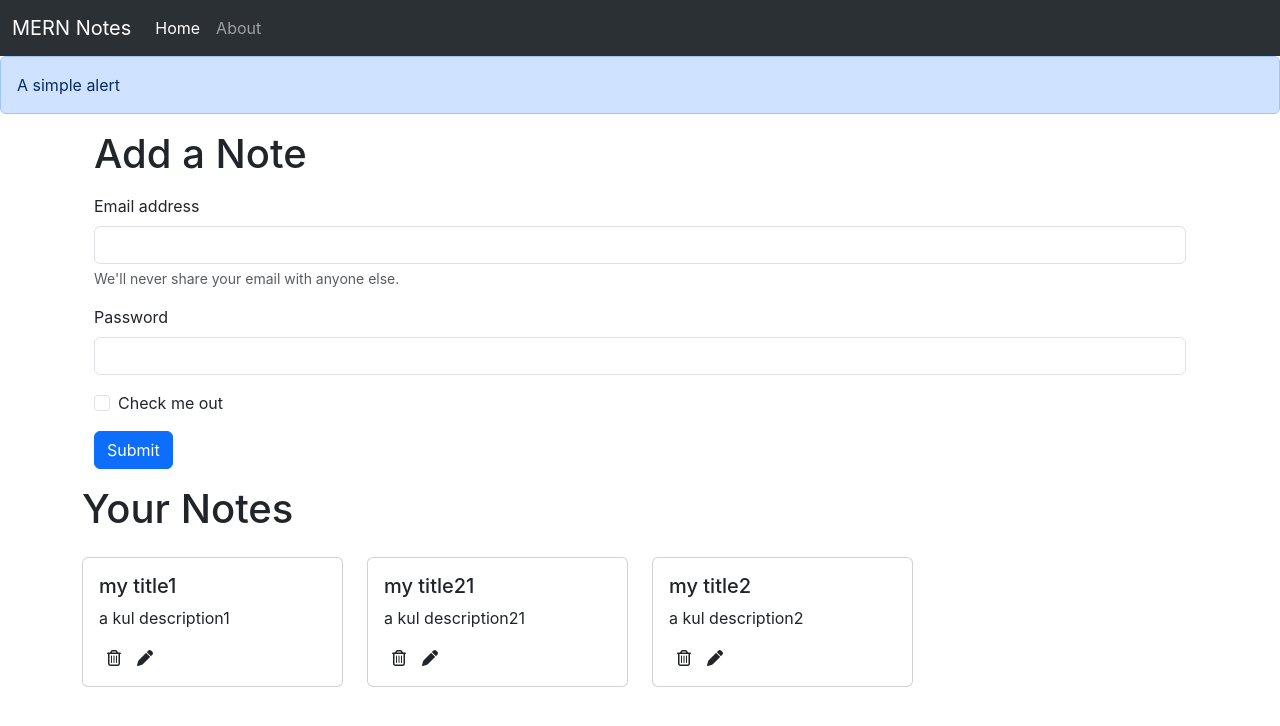
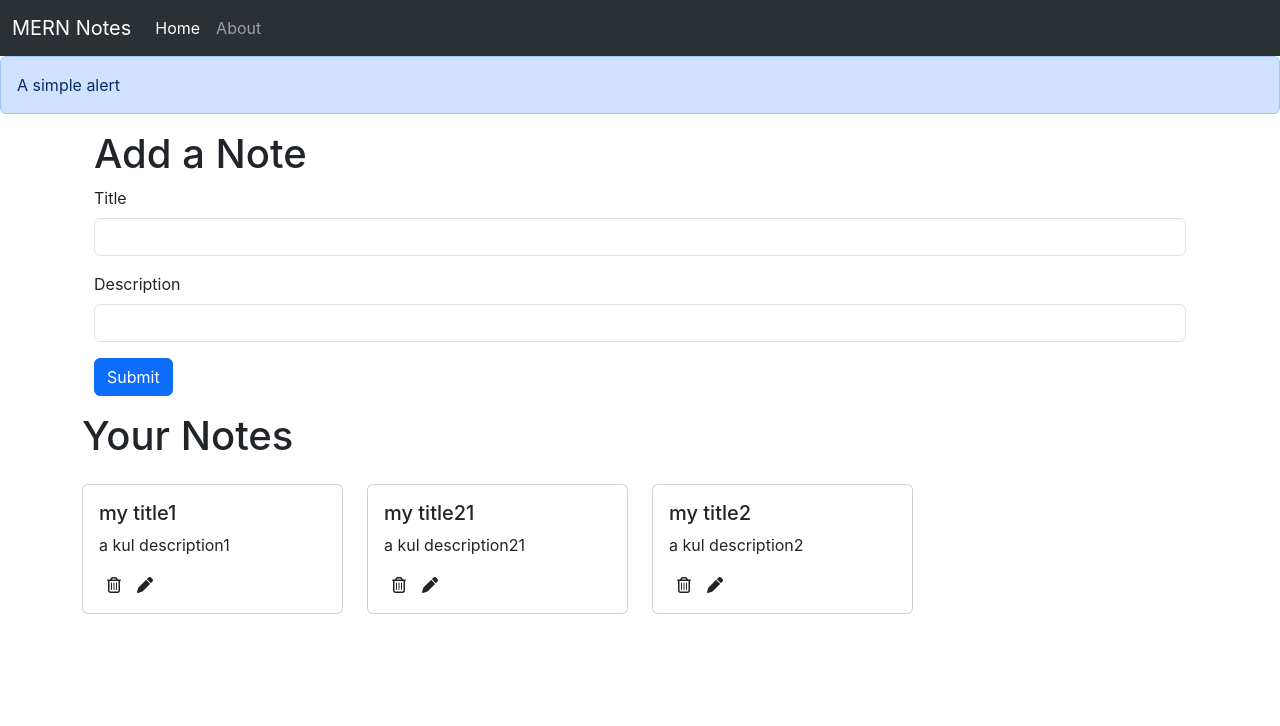
Before and after one commit to shubhamxdd/mernnotes-frontend, a React (Create React App) app: page / in a window 1280 px wide. Shown: the top 726 px of the page. Built offline with nearby package versions, Linux system fonts and the light colour scheme.

Commit message:
done almost (api call left)

```diff
--- /dev/null
+++ b/src/components/AddNote.jsx
@@ -0,0 +1,60 @@
+import React, { useContext, useState } from "react";
+import noteContext from "../context/notes/noteContext";
+
+const AddNote = () => {
+  const context = useContext(noteContext);
+  const { addNote } = context;
+  const [note, setNote] = useState({title: "", description: "", tag: "zxc"})
+
+  const handleClick = () => {
+    addNote(note.title, note.description, note.tag)
+  };
+  const onChange = (e) => {
+    e.preventDefault();
+    setNote({...note, [e.target.name]: e.target.value})
+  };
+
+  return (
+    <div>
+      <div className="container my-3">
+        <h1>Add a Note</h1>
+        {/* <form className="my-3"> */}
+          <div className="mb-3">
+            <label htmlFor="title" className="form-label">
+              Title
+            </label>
+            <input
+              type="text"
+              className="form-control"
+              id="title"
+              name="title"
+              aria-describedby="emailHelp"
+              onChange={onChange}
+            />
+          </div>
+          <div className="mb-3">
+            <label htmlFor="description" className="form-label">
+              Description
+            </label>
+            <input
+              type="text"
+              className="form-control"
+              id="description"
+              name="description"
+              onChange={onChange}
+            />
+          </div>
+          <button
+            type="submit"
+            className="btn btn-primary"
+            onClick={handleClick}
+          >
+            Submit
+          </button>
+        {/* </form> */}
+      </div>
+    </div>
+  );
+};
+
+export default AddNote;
--- a/src/components/Home.jsx
+++ b/src/components/Home.jsx
@@ -3,48 +3,6 @@
 const Home = () => {
   return (
     <div>
-      <div className="container my-3">
-        <h1>Add a Note</h1>
-        <form className="my-3">
-          <div className="mb-3">
-            <label htmlFor="exampleInputEmail1" className="form-label">
-              Email address
-            </label>
-            <input
-              type="email"
-              className="form-control"
-              id="exampleInputEmail1"
-              aria-describedby="emailHelp"
-            />
-            <div id="emailHelp" className="form-text">
-              We'll never share your email with anyone else.
-            </div>
-          </div>
-          <div className="mb-3">
-            <label htmlFor="exampleInputPassword1" className="form-label">
-              Password
-            </label>
-            <input
-              type="password"
-              className="form-control"
-              id="exampleInputPassword1"
-            />
-          </div>
-          <div className="mb-3 form-check">
-            <input
-              type="checkbox"
-              className="form-check-input"
-              id="exampleCheck1"
-            />
-            <label className="form-check-label" htmlFor="exampleCheck1">
-              Check me out
-            </label>
-          </div>
-          <button type="submit" className="btn btn-primary">
-            Submit
-          </button>
-        </form>
-      </div>
       <Notes />
     </div>
   );
--- a/src/components/Notes.jsx
+++ b/src/components/Notes.jsx
@@ -1,17 +1,18 @@
-import React, { useContext } from "react";
-import noteContext from "../context/notes/noteContext";
+import React, {useContext} from "react";
+import noteContext from "../context/notes/noteContext"
+import AddNote from "./AddNote";
 import { Noteitem } from "./Noteitem";
 
 const Notes = () => {
   const context = useContext(noteContext);
-  const { notes, setNotes } = context;
-
+  const {notes, addNote} = context;
   return (
     <div>
+      <AddNote />
       <div className="row my-3">
         <h1>Your Notes</h1>
         {notes.map((note) => {
-          return <Noteitem note={note} key={note._id}/>
+          return <Noteitem note={note} key={note._id} />;
         })}
       </div>
     </div>
--- a/src/context/notes/NoteState.jsx
+++ b/src/context/notes/NoteState.jsx
@@ -33,8 +33,28 @@
   ];
   const [notes, setNotes] = useState(notesInit)
 
+  const addNote = (title, description, tag)=>{
+    console.log("adding note");
+    let note =     {
+      _id: "63c1a2976155e2741e9fa7be",
+      user: "63c1387038d88cf1e9abb074",
+      title: title,
+      description: description,
+      tag: tag,
+      date: "2023-01-13T18:27:35.772Z",
+      __v: 0,
+    }
+    setNotes(notes.concat(note))
+  }
+  const deleteNote = ()=>{
+
+  }
+  const updateNote = ()=>{
+
+  }
+
   return (
-      <NoteContext.Provider value={{notes, setNotes}}>
+      <NoteContext.Provider value={{notes, addNote, deleteNote, updateNote}}>
           {props.children}
       </NoteContext.Provider>
   )
```
